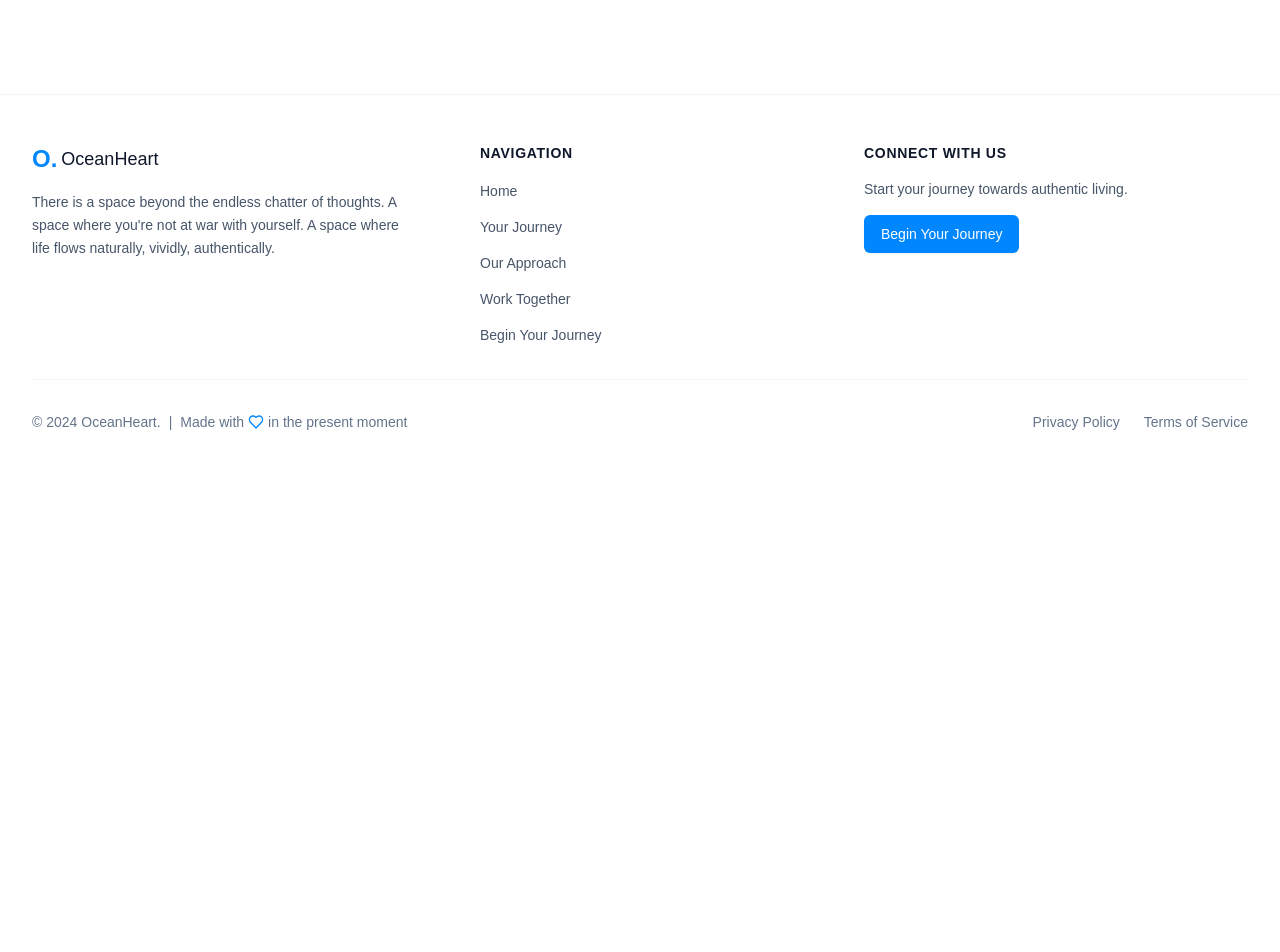
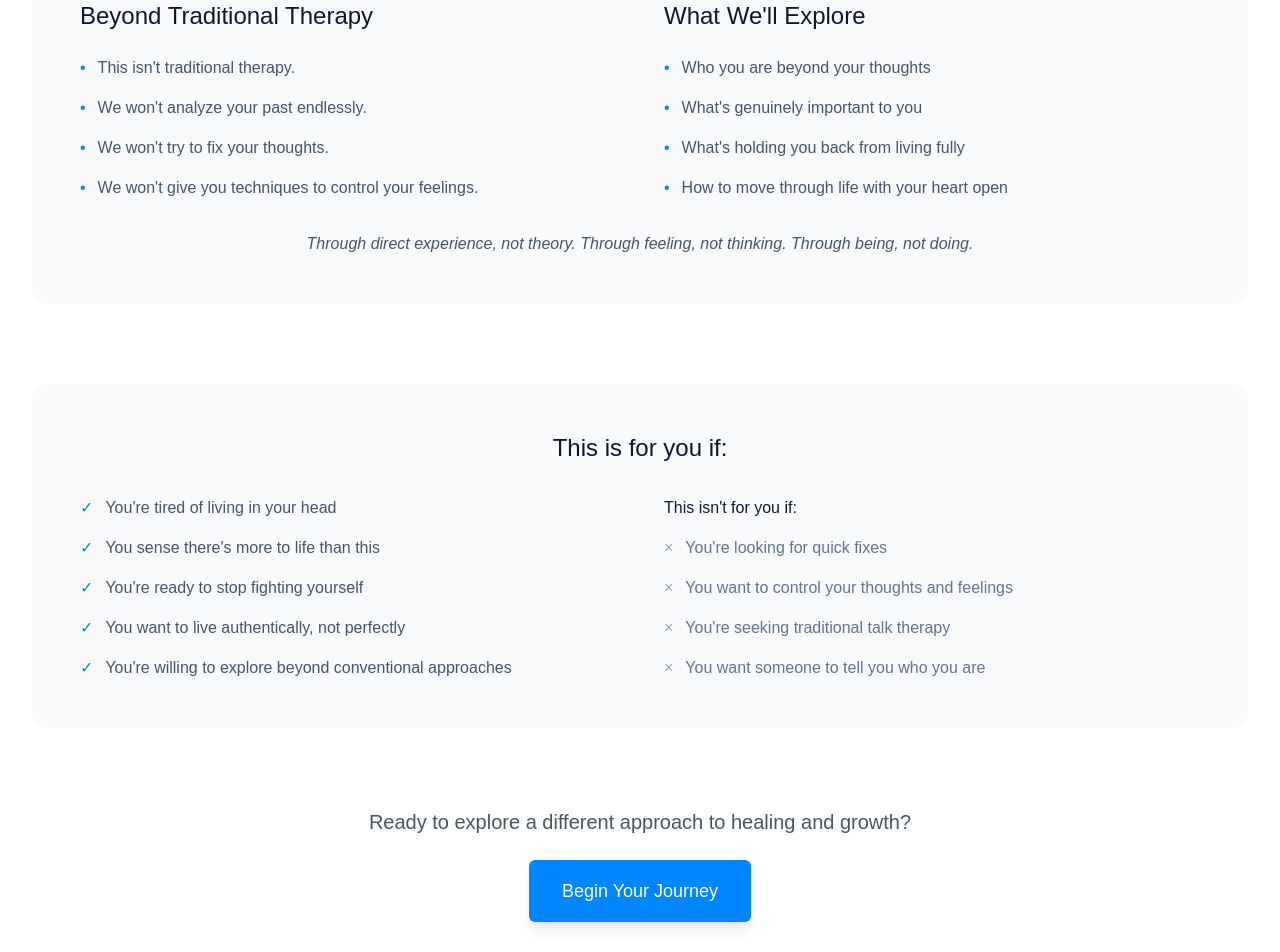
Before and after one commit to rickhallett/oceanheart-website, a React (Vite) app: page /approach in a window 1280 px wide. Shown: the part 320-1272 px from the top of the page. Before the commit the page ends 800 px from the top, so only its background shows below. Built offline with nearby package versions, Linux system fonts and the light colour scheme.

Commit message:
feat: approach page

```diff
--- a/src/App.jsx
+++ b/src/App.jsx
@@ -2,6 +2,7 @@ import { useState } from 'react'
 import Layout from './components/layout/Layout'
 import { Route, Routes, BrowserRouter as Router } from 'react-router-dom'
 import Home from './pages/Home'
+import Approach from './components/home/Approach'
 import './styles/index.css'
 
 function App() {
@@ -13,7 +14,7 @@ function App() {
         <Routes>
           <Route path="/" element={<Home />} />
           <Route path="/journey" element={<div className="p-8">Journey Page</div>} />
-          <Route path="/approach" element={<div className="p-8">Approach Page</div>} />
+          <Route path="/approach" element={<Approach />} />
           <Route path="/work-together" element={<div className="p-8">Work Together Page</div>} />
           <Route path="/contact" element={<div className="p-8">Contact Page</div>} />
           <Route path="/privacy" element={<div className="p-8">Privacy Policy Page</div>} />
--- a/src/components/home/Approach.jsx
+++ b/src/components/home/Approach.jsx
@@ -0,0 +1,154 @@
+import { motion } from 'framer-motion';
+
+const approachPoints = [
+    {
+        title: "Beyond Traditional Therapy",
+        content: [
+            "This isn't traditional therapy.",
+            "We won't analyze your past endlessly.",
+            "We won't try to fix your thoughts.",
+            "We won't give you techniques to control your feelings."
+        ]
+    },
+    {
+        title: "What We'll Explore",
+        points: [
+            "Who you are beyond your thoughts",
+            "What's genuinely important to you",
+            "What's holding you back from living fully",
+            "How to move through life with your heart open"
+        ],
+        footer: "Through direct experience, not theory. Through feeling, not thinking. Through being, not doing."
+    }
+];
+
+const forYou = {
+    positive: [
+        "You're tired of living in your head",
+        "You sense there's more to life than this",
+        "You're ready to stop fighting yourself",
+        "You want to live authentically, not perfectly",
+        "You're willing to explore beyond conventional approaches"
+    ],
+    negative: [
+        "You're looking for quick fixes",
+        "You want to control your thoughts and feelings",
+        "You're seeking traditional talk therapy",
+        "You want someone to tell you who you are"
+    ]
+};
+
+const Approach = () => {
+    const containerVariants = {
+        hidden: { opacity: 0 },
+        visible: {
+            opacity: 1,
+            transition: {
+                staggerChildren: 0.2
+            }
+        }
+    };
+
+    const itemVariants = {
+        hidden: { opacity: 0, y: 20 },
+        visible: {
+            opacity: 1,
+            y: 0,
+            transition: {
+                duration: 0.5
+            }
+        }
+    };
+
+    return (
+        <section className="py-20 bg-white">
+            <div className="max-w-7xl mx-auto px-4 sm:px-6 lg:px-8">
+                <motion.div
+                    variants={containerVariants}
+                    initial="hidden"
+                    whileInView="visible"
+                    viewport={{ once: true, margin: "-100px" }}
+                    className="space-y-20"
+                >
+                    {/* Our Approach Section */}
+                    <motion.div variants={itemVariants} className="text-center max-w-3xl mx-auto">
+                        <h2 className="text-4xl md:text-5xl font-medium font-bold text-neutral-900 mb-8">
+                            Our Approach
+                        </h2>
+                    </motion.div>
+
+                    {/* Beyond Traditional Therapy */}
+                    <motion.div variants={itemVariants} className="bg-neutral-50 rounded-2xl p-8 md:p-12">
+                        <div className="grid md:grid-cols-2 gap-12">
+                            {approachPoints.map((section, index) => (
+                                <div key={index} className="space-y-6">
+                                    <h3 className="text-2xl font-medium text-neutral-900">
+                                        {section.title}
+                                    </h3>
+                                    <ul className="space-y-4">
+                                        {(section.content || section.points)?.map((point, idx) => (
+                                            <li key={idx} className="flex items-start">
+                                                <span className="mr-3 text-brand-500">•</span>
+                                                <span className="text-neutral-600">{point}</span>
+                                            </li>
+                                        ))}
+                                    </ul>
+                                </div>
+                            ))}
+                        </div>
+                        {/* Footer now outside the grid, spanning full width */}
+                        <p className="text-neutral-600 italic mt-8 text-center">
+                            Through direct experience, not theory. Through feeling, not thinking. Through being, not doing.
+                        </p>
+                    </motion.div>
+
+                    {/* This is for you section */}
+                    <motion.div variants={itemVariants} className="bg-neutral-50 rounded-2xl p-8 md:p-12">
+                        <h3 className="text-2xl font-medium font-bold text-neutral-900 mb-8 text-center">
+                            This is for you if:
+                        </h3>
+                        <div className="grid md:grid-cols-2 gap-12">
+                            {/* Positive points */}
+                            <div className="space-y-4">
+                                {forYou.positive.map((point, index) => (
+                                    <div key={index} className="flex items-start">
+                                        <span className="mr-3 text-brand-500">✓</span>
+                                        <span className="text-neutral-600">{point}</span>
+                                    </div>
+                                ))}
+                            </div>
+                            {/* Negative points */}
+                            <div className="space-y-4">
+                                <p className="font-medium text-neutral-900 mb-4">This isn't for you if:</p>
+                                {forYou.negative.map((point, index) => (
+                                    <div key={index} className="flex items-start">
+                                        <span className="mr-3 text-neutral-400">×</span>
+                                        <span className="text-neutral-500">{point}</span>
+                                    </div>
+                                ))}
+                            </div>
+                        </div>
+                    </motion.div>
+
+                    {/* CTA Section */}
+                    <motion.div
+                        variants={itemVariants}
+                        className="text-center space-y-6 max-w-3xl mx-auto"
+                    >
+                        <p className="text-xl text-neutral-600">
+                            Ready to explore a different approach to healing and growth?
+                        </p>
+                        <a
+                            href="/contact"
+                            className="inline-flex items-center justify-center px-8 py-4 text-lg font-medium text-white bg-brand-500 border border-transparent rounded-md shadow-lg hover:bg-brand-600 focus:outline-none focus:ring-2 focus:ring-offset-2 focus:ring-brand-500 transition-all duration-200 hover:shadow-xl"
+                        >
+                            Begin Your Journey
+                        </a>
+                    </motion.div>
+                </motion.div>
+            </div>
+        </section>
+    );
+};
+
+export default Approach;
```
